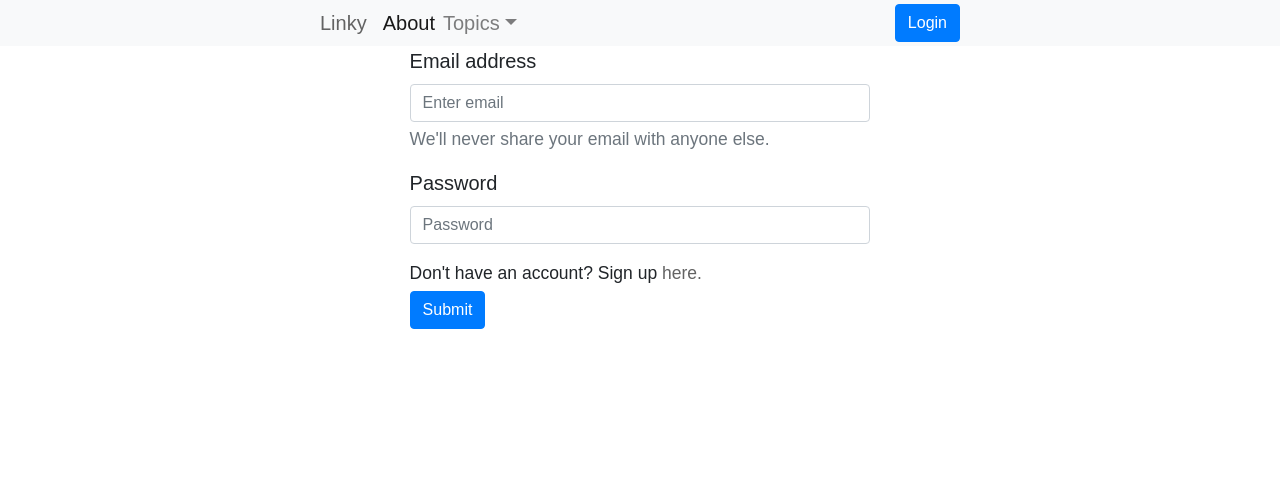
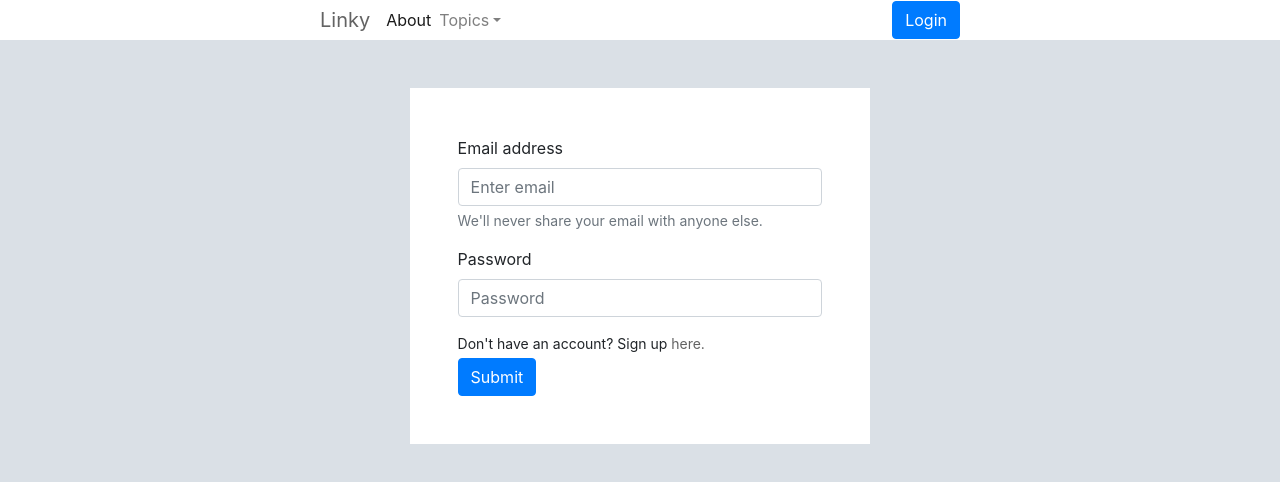
Before and after one commit to rolyli/linky-ui, a React (Create React App) app: page /login in a window 1280 px wide. Shown: the top 482 px of the page. Built offline with nearby package versions, Linux system fonts and the light colour scheme.

Commit message:
Add infinite scroll

```diff
--- a/package.json
+++ b/package.json
@@ -11,6 +11,7 @@
     "react": "^17.0.1",
     "react-bootstrap": "^1.4.3",
     "react-dom": "^17.0.1",
+    "react-infinite-scroll-component": "^6.0.0",
     "react-router-dom": "^5.2.0",
     "react-scripts": "4.0.2",
     "web-vitals": "^1.1.0"
--- a/src/App.css
+++ b/src/App.css
@@ -1,9 +1,20 @@
 @media (min-width: 1200px) {
   .app {
     width: 36vw;
+    margin-top: 3rem;
     margin-left: auto;
     margin-right: auto;
   }
+}
+
+.login {
+  background-color: #FFFFFF!important;
+  margin-top: 3rem;
+  padding: 3rem 3rem;
+}
+
+.navbar {
+  background-color: #FFFFFF!important;
 }
 
 @media (min-width: 1200px) {
@@ -33,3 +44,7 @@ a,
 a:hover {
   color: #636363;
 }
+
+body {
+  background-color: #dae0e6;
+}
--- a/src/App.js
+++ b/src/App.js
@@ -1,4 +1,4 @@
-import { useState, useEffect } from "react";
+import { useState, useEffect, useRef } from "react";
 
 import axios from "./axios";
 
@@ -8,6 +8,7 @@ import { NavbarEl } from "./components/navbar";
 import { Post } from "./components/post";
 import { Card } from "react-bootstrap";
 import { BrowserRouter as Router, Switch, Route, Link } from "react-router-dom";
+import InfiniteScroll from "react-infinite-scroll-component";
 
 import { Login, Signup } from "./pages/Login";
 
@@ -16,6 +17,21 @@ import "./App.css";
 const Posts = (props) => {
   const [posts, setPosts] = useState([]);
   const [page, setPage] = useState(0);
+  const [hasMore, setHasMore] = useState(true);
+
+  const fetchPosts = () => {
+    axios.get(`api/posts/${page}`).then((res) => {
+      if (res.data.length > 0) {
+        res.data.forEach((post) => {
+          post.date = new Date(post.createdAt).toDateString();
+        });
+        setPosts(posts.concat(res.data));
+        setPage(page + 1);
+      } else {
+        setHasMore(false);
+      }
+    });
+  };
 
   useEffect(() => {
     axios.get(`api/posts/${page}`).then((res) => {
@@ -23,8 +39,9 @@ const Posts = (props) => {
         post.date = new Date(post.createdAt).toDateString();
       });
       setPosts(res.data);
+      setPage(page + 1);
     });
-  }, [page]);
+  }, []);
 
   useEffect(() => {
     document.title = "Linky";
@@ -32,12 +49,14 @@ const Posts = (props) => {
 
   return (
     <div {...props}>
-      <Pagination setPage={setPage} position="top" />
-
-      {posts.length === 0 && (
-        <div className="m-5 text-center">Oops, no more posts!</div>
-      )}
-
+      <InfiniteScroll
+        dataLength={posts.length}
+        next={fetchPosts}
+        hasMore={hasMore}
+        loader={<h4>Loading...</h4>}
+        endMessage={<h4>End of posts...</h4>}
+        scrollThreshold={0.95}
+      >
         {posts.map((post) => (
           <Card key={post._id} className="mb-5">
             <Card.Header>
@@ -69,18 +88,14 @@ const Posts = (props) => {
                 </Card.Text>
               ))}
               <Card.Text>
-              <Link to={{ pathname: "/post/" + post._id }}>See full post</Link>
+                <Link to={{ pathname: "/post/" + post._id }}>
+                  See full post
+                </Link>
               </Card.Text>
             </Card.Body>
           </Card>
         ))}
-
-      <Pagination
-        page={page}
-        setPage={setPage}
-        posts={posts}
-        position="bottom"
-      />
+      </InfiniteScroll>
     </div>
   );
 };
@@ -96,6 +111,9 @@ const About = () => {
 const App = () => {
   const [user, setUser] = useState();
   useEffect(() => {
+    console.log(document.body.clientHeight);
+    console.log(window.scrollY);
+    console.log(window.innerHeight);
     let user = localStorage.getItem("user");
     if (user) {
       user = JSON.parse(user);
--- a/src/components/post.js
+++ b/src/components/post.js
@@ -21,7 +21,7 @@ const Post = () => {
     });
   }, [location]);
   return (
-    <div>
+    <div className="app">
       {post && Object.keys(post).length > 0 ? (
         <Card key={post._id} className="mb-5">
           <Card.Header>
--- a/src/index.js
+++ b/src/index.js
@@ -1,10 +1,10 @@
 import React from "react";
 import ReactDOM from "react-dom";
 import reportWebVitals from "./reportWebVitals";
+import "./index.css";
 import "bootstrap/dist/css/bootstrap.min.css";
 
 import App from "./App";
-import "./index.css";
 
 ReactDOM.render(
   <React.StrictMode>
--- a/src/pages/Login.js
+++ b/src/pages/Login.js
@@ -80,7 +80,7 @@ const Login = (props) => {
   };
 
   return (
-    <div className="app">
+    <div className="app login">
       <Form onSubmit={handleSubmit}>
         <Form.Group controlId="formBasicEmail">
           <Form.Label>Email address</Form.Label>
```
Also changed, not shown: 1 other file (tests, documents, lock files or other folders). Lines whose indentation alone changed are shown as unchanged.
